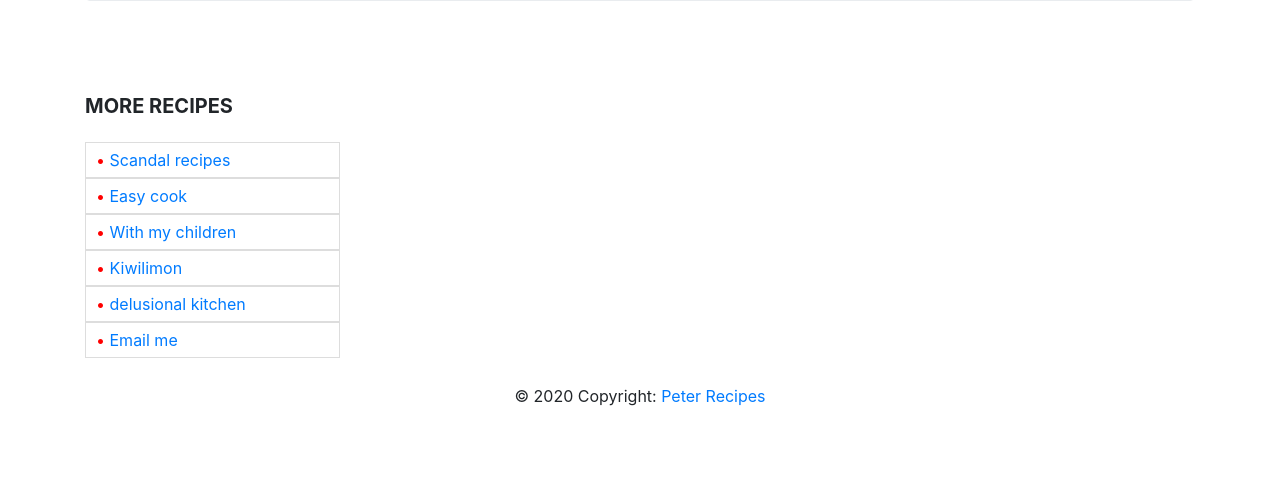
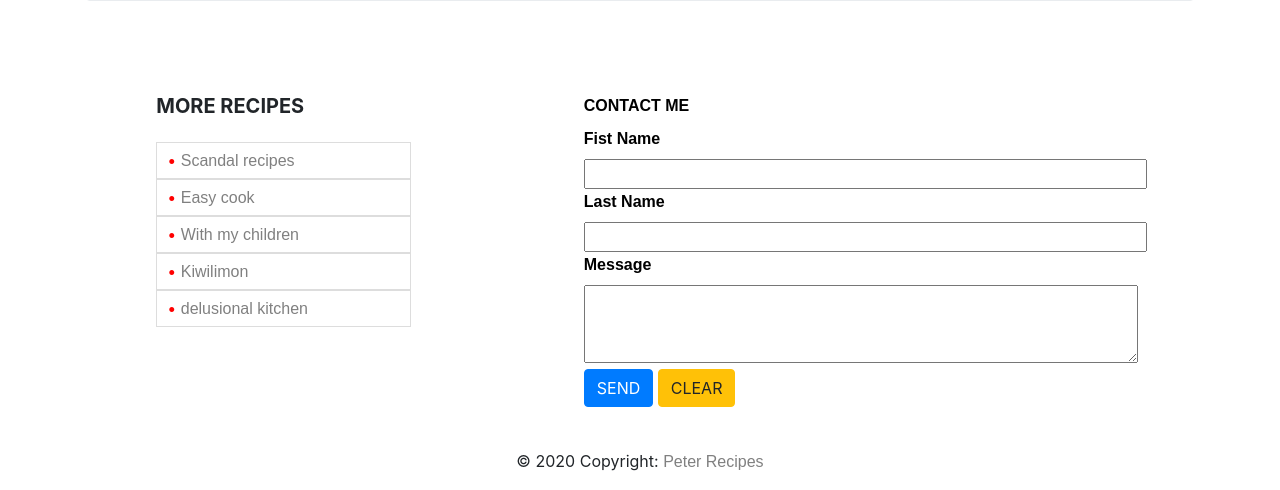
Before and after one commit to pepeagostini/peter-code, a plain HTML site: page index.html in a window 1280 px wide. Shown: the part 2392-2882 px from the top of the page. Before the commit the page ends 2816 px from the top, so only its background shows below. Drawn offline with nearby package versions, Linux system fonts and the light colour scheme.

Commit message:
Update index.html

```diff
--- a/index.html
+++ b/index.html
@@ -9,6 +9,7 @@
   <script src="https://maxcdn.bootstrapcdn.com/bootstrap/4.4.1/js/bootstrap.min.js"></script>
   <title>Easy Recipes</title>
 
+<!-- if you want to see the site visit https://pepeagostini.github.io/peter-code/-->
 <style type="text/css" media="screen">
 
   body , div
@@ -68,6 +69,19 @@ footer > div{
   padding-bottom: 10px;
 
 }
+
+footer > div a{
+color: grey;
+font-family: arial;
+
+}
+
+footer > div label{
+color: black;
+font-family: arial;
+font-weight: bold;
+}
+
   @media screen and (max-width: 400px) {
   .left, .main, .right {
     width: 100%;
@@ -83,6 +97,7 @@ footer > div{
     width: 100%;
   }
 }
+
 
 </style>
 </head>
@@ -210,7 +225,7 @@ Garlic salt and ground pepper, to taste</li>
     <li><a href="https://www.conmishijos.com/actividades-para-ninos/recetas/espaguetis-a-la-bolonesa-receta-tradicional-italiana/">With my children</a></li>
     <li><a href="https://www.kiwilimon.com/receta/pastas/spaghetti/spaghetti-a-la-bolonesa">Kiwilimon</a></li>
     <li><a href="https://www.cocinadelirante.com/receta/sopa/bolonesa-receta-de-pasta-con-salsa-italiana-de-carne">delusional kitchen</a></li>
-<li><a href="mailto:pedrotpereza@gmail.com">Email me</a></li>
+
        </ul>
 
 
@@ -219,36 +234,30 @@ Garlic salt and ground pepper, to taste</li>
 
       <hr class="clearfix w-100 d-md-none">
 
-      <!-- Grid column -->
-      <div class="col-md-3 mx-auto">
 
-        <!-- Links -->
-
-
-
-
-      </div>
-      <!-- Grid column -->
 
       <hr class="clearfix w-100 d-md-none">
 
       <!-- Grid column -->
-      <div class="col-md-3 mx-auto">
+      <div class="col-md-6 mx-auto">
 
         <!-- Links -->
+<form action="" method="get" accept-charset="utf-8">
 
+<div class="form-group">
+  <label for="">CONTACT ME</label><br>
+  <label for="">Fist Name</label><br>
+  <input type="text" name="name" size="50" value=""><br>
 
+<label for="">Last Name</label><br>
+  <input type="text" name="name" size="50" value=""><br>
+  <label for="">Message</label><br>
+  <textarea cols="52" rows="3"></textarea><br>
+  <button class="btn btn-primary" type="submit" value="">SEND</button>
+  <button class="btn btn-warning" type="button" value="">CLEAR</button>
+</div>
 
-
-      </div>
-      <!-- Grid column -->
-
-      <hr class="clearfix w-100 d-md-none">
-
-      <!-- Grid column -->
-      <div class="col-md-3 mx-auto">
-
-        <!-- Links -->
+</form>
 
 
 
```
